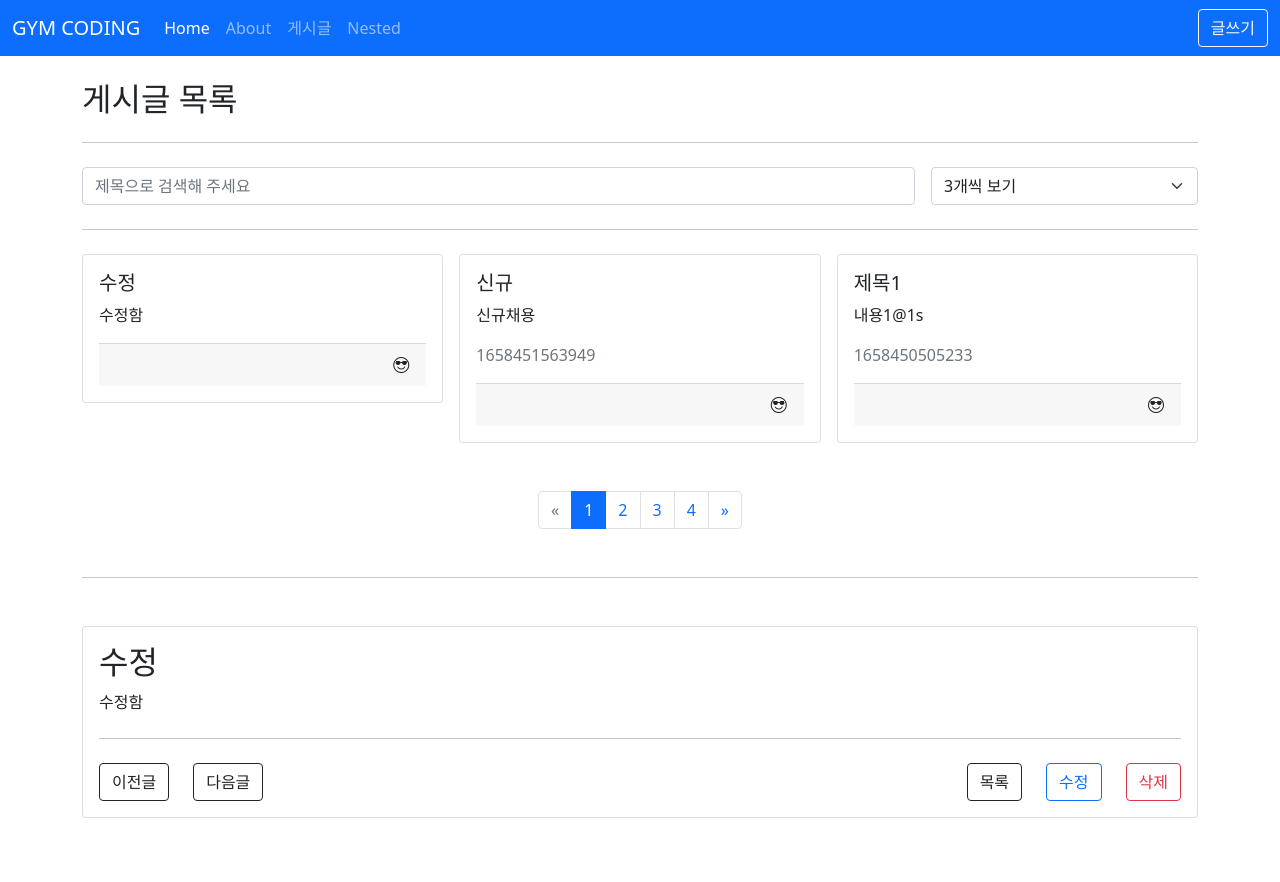
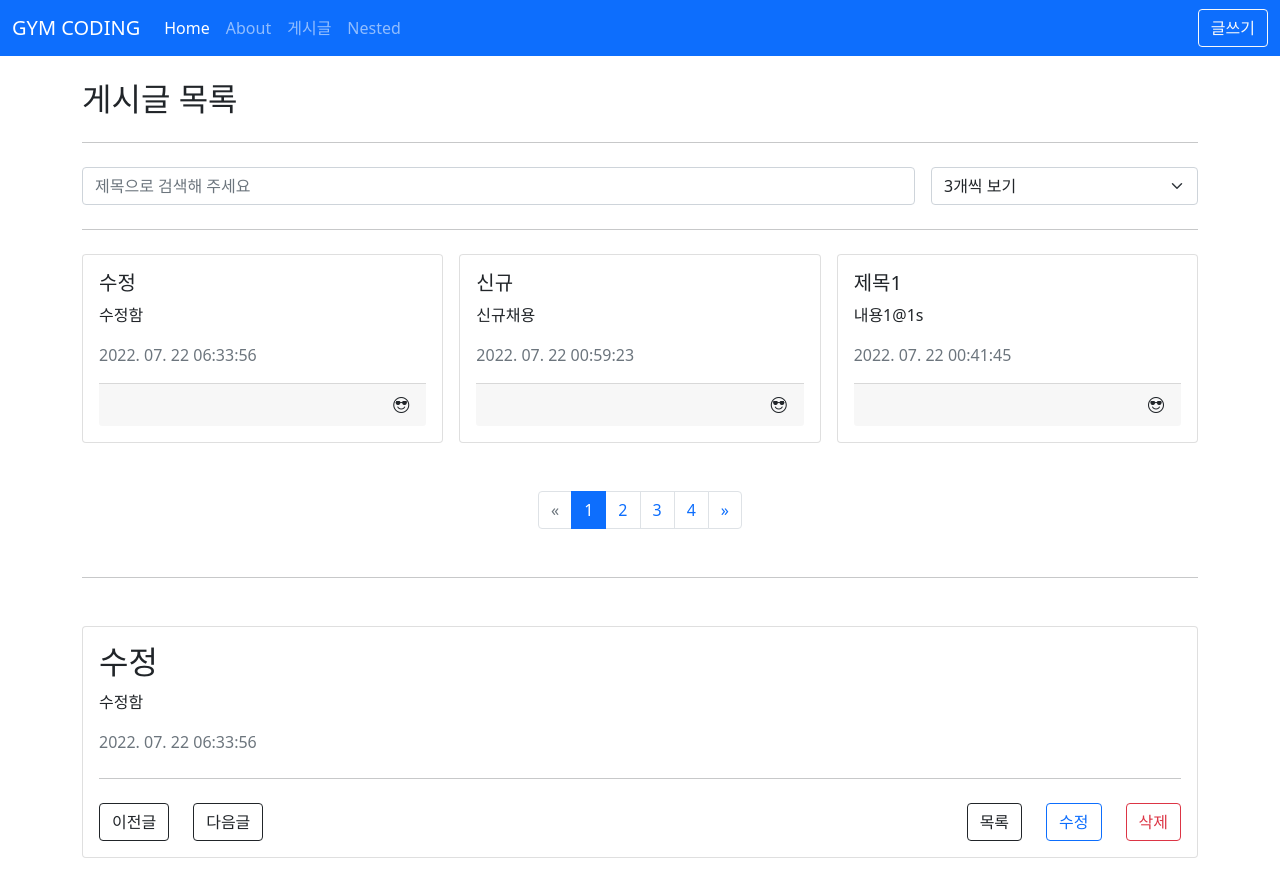
Before and after one commit to kkangda7/vite-vue3, a Vue app: page /posts in a window 1280 px wide. Before the commit the page ends 842 px from the top, so only its background shows below. Built offline with nearby package versions, Linux system fonts and the light colour scheme; data requests are answered from the project's data file.

Commit message:
fix/dayjs

```diff
--- a/db.json
+++ b/db.json
@@ -57,7 +57,7 @@
     {
       "title": "수정",
       "content": "수정함",
-      "createAt": "",
+      "createAt": 1658471636854,
       "id": 21
     },
     {
--- a/package.json
+++ b/package.json
@@ -12,6 +12,7 @@
     "axios": "^0.27.2",
     "bootstrap": "^5.1.3",
     "bootstrap-icons": "^1.8.3",
+    "dayjs": "^1.11.4",
     "vue": "^3.2.36",
     "vue-router": "^4.0.16"
   },
--- a/src/components/posts/PostItem.vue
+++ b/src/components/posts/PostItem.vue
@@ -4,7 +4,7 @@
 		<p class="card-text">
 			{{ content }}
 		</p>
-		<p class="text-muted">{{ createAt }}</p>
+		<p class="text-muted">{{ createDate }}</p>
 		<template #footer>
 			<div class="d-flex flex-row-reverse">
 				<button class="btn p-0" @click.stop="$emit('modal')">
@@ -15,7 +15,9 @@
 	</AppCard>
 </template>
 <script setup>
-defineProps({
+import { computed, inject } from '@vue/runtime-core';
+
+const props = defineProps({
 	title: {
 		type: String,
 		required: true,
@@ -28,6 +30,12 @@ defineProps({
 	},
 });
 defineEmits(['modal']);
+
+const dayjs = inject('dayjs');
+
+const createDate = computed(() => {
+	return dayjs(props.createAt).format('YYYY. MM. DD HH:mm:ss');
+});
 </script>
 
 <style lang="scss" scoped></style>
--- a/src/components/posts/PostModal.vue
+++ b/src/components/posts/PostModal.vue
@@ -7,7 +7,9 @@
 				<div class="col-3 text-muted">내용</div>
 				<div class="col-9">{{ content }}</div>
 				<div class="col-3 text-muted">등록일</div>
-				<div class="col-9">{{ createAt }}</div>
+				<div class="col-9">
+					{{ $dayjs(createAt).format('YYYY. MM. DD HH:mm:ss') }}
+				</div>
 			</div>
 		</template>
 		<template #actions>
--- a/src/main.js
+++ b/src/main.js
@@ -5,6 +5,7 @@ import App from './App.vue';
 import router from '@/router';
 import person from './plugins/person';
 import globalDirective from './plugins/global-directive';
+import dayjs from './plugins/dayjs';
 // import focus from '@/directives/focus';
 // import funcPlugins from './plugins/func';
 // import objPlugins from './plugins/obj';
@@ -14,6 +15,7 @@ const app = createApp(App);
 app.use(router);
 app.use(person, { name: '프로바이드/인젝트' });
 app.use(globalDirective);
+app.use(dayjs);
 app.mount('#app');
 // app.directive('focus', focus);
 // app.use(globalComponents);
--- /dev/null
+++ b/src/plugins/dayjs.js
@@ -0,0 +1,8 @@
+import dayjs from 'dayjs';
+
+export default {
+	install(app) {
+		app.config.globalProperties.$dayjs = dayjs;
+		app.provide('dayjs', dayjs);
+	},
+};
--- a/src/views/posts/PostDetailView.vue
+++ b/src/views/posts/PostDetailView.vue
@@ -2,7 +2,9 @@
 	<div>
 		<h2>{{ post.title }}</h2>
 		<p>{{ post.content }}</p>
-		<p class="text-muted">{{ post.createAt }}</p>
+		<p class="text-muted">
+			{{ $dayjs(post.createAt).format('YYYY. MM. DD HH:mm:ss') }}
+		</p>
 		<hr class="my-4" />
 		<div class="row" g-2>
 			<div class="col-auto">
@@ -86,5 +88,3 @@ const goEditPage = () => {
 	});
 };
 </script>
-
-<style lang="scss" scoped></style>
```
Also changed, not shown: 1 other file (tests, documents, lock files or other folders).
